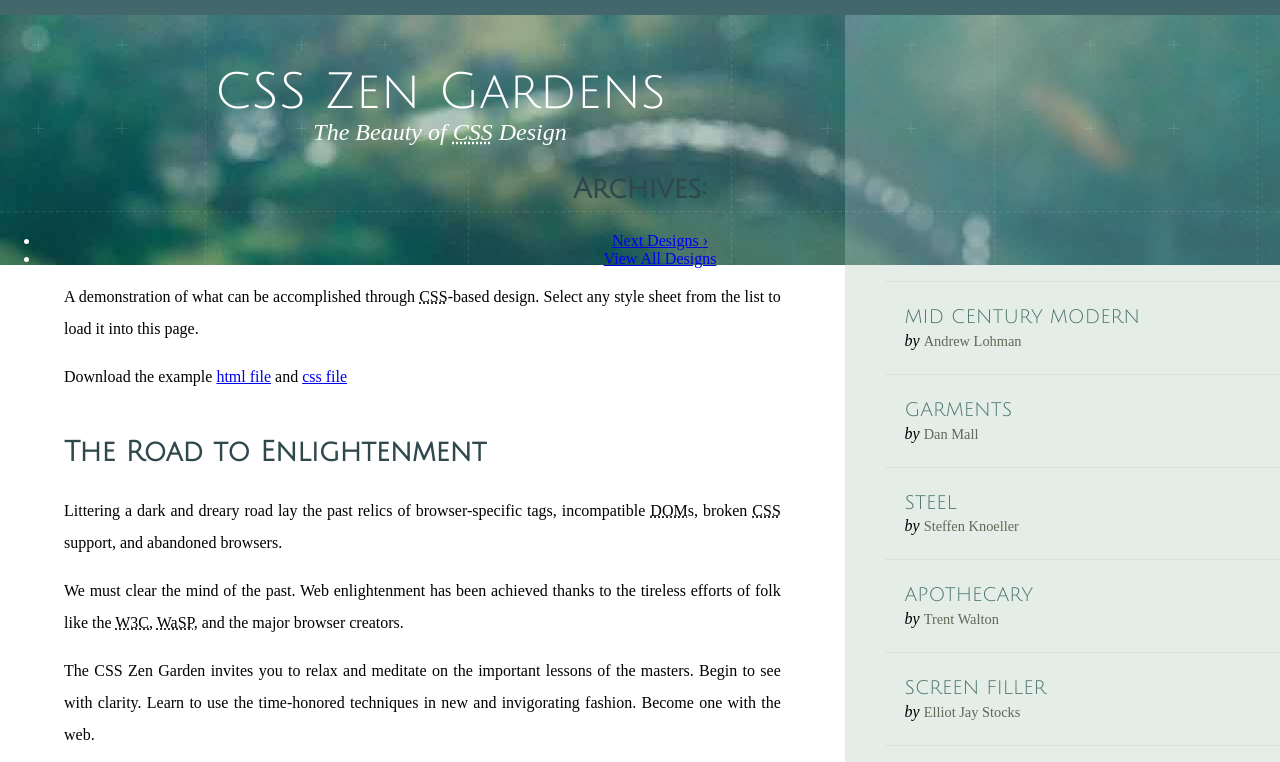
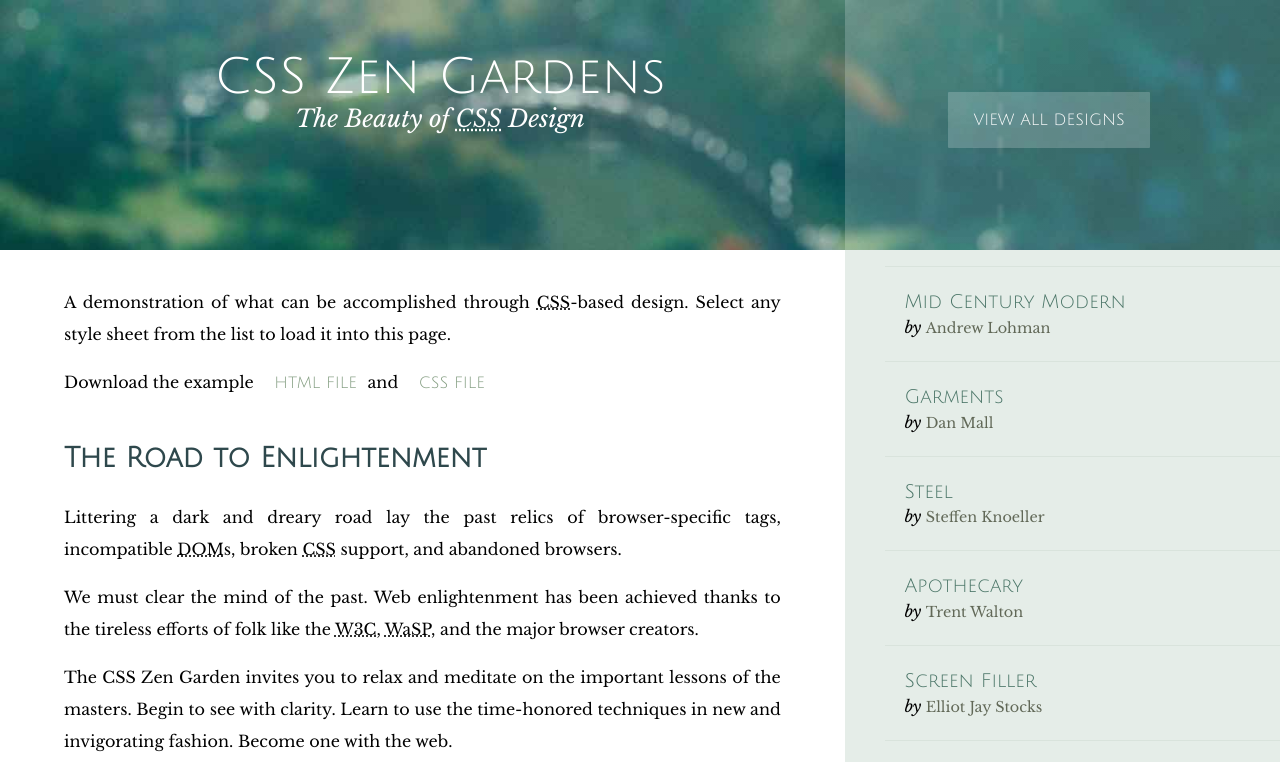
Before and after one commit to anandtoshniwal93/HTML, a plain HTML site: page html/codepen.html in a window 1280 px wide. Shown: the top 762 px of the page. Drawn offline with nearby package versions, Linux system fonts and the light colour scheme.

Commit message:
updated css zen assignment design

```diff
--- a/css/codepen.css
+++ b/css/codepen.css
@@ -4,6 +4,7 @@ body {
     margin: 0;
     padding: 0;
     font-size: 100%;
+    font-family: 'Libre Baskerville', sans-serif;
 }
 
 .page-wrapper {
@@ -15,6 +16,7 @@ header {
     background: url("../image/gridlines.png"), url("../image/huntington.jpg") no-repeat;
     text-align: center;
     color: white;
+
 }
 
 h1,
@@ -40,12 +42,33 @@ h3 {
     font-family: 'Julius Sans One', sans-serif;
     font-size: 28px;
 }
+.zen-resources li a{
+    color: #497466;
+}
+.intro a, .intro a:visited {
+    position: relative;
+    display: inline-block;
+    padding: 1px 5px 1px 15px;
+    margin: -1px 1px -1px 1px;
+    -webkit-border-radius: 1px;
+    -moz-border-radius: 1px;
+    border-radius: 1px;
+    color: #809b7e;
+    font-family: 'Julius Sans One', sans-serif;
+    text-transform: uppercase;
+}
+.intro a:hover, .intro a:focus {
+    z-index: 2;
+    color: #fff;
+    background: #3d8a9f;
+    text-decoration: none;
+}
 
 .summary,
 .preamble,
 .supporting {
     box-sizing: border-box;
-    padding: 0 5% 0 5%;
+    padding: 0% 5% 0 5%;
     text-align: justify;
 }
 
@@ -95,7 +118,7 @@ div.zen-resources ul li {
 
 .design-selection li,
 .zen-resources li {
-    padding: 1.5em 5%;
+     padding: 1.5em 5%;
     border-top: solid 1px #d9e3dc;
     color: black;
     font-style: italic;
@@ -103,6 +126,10 @@ div.zen-resources ul li {
 
 .zen-resources li {
     border-top: solid 1px #a0b9ad;
+    font-style: normal;
+    display: block;
+    margin-bottom: 0.25em;
+    font-family: 'Julius Sans One', sans-serif;
     font-style: normal;
 }
 
@@ -112,7 +139,6 @@ div.zen-resources ul li {
     font-family: 'Julius Sans One', sans-serif;
     font-size: 1.2em;
     font-style: normal;
-    text-transform: uppercase;
     color: #497466;
 }
 
@@ -127,13 +153,13 @@ div.zen-resources ul li {
     text-align: center;
     font-size: 2em;
     font-style: italic;
-    background: url("../image/gridlines.png"), url("../image/koi.jpg");
+    background: url("../image/gridlines.png"), url("../image/koi.jpg") no-repeat;
     box-shadow: inset 0 0 100px rgba(255, 255, 255, 0.3);
     margin-left: 0;
     margin-bottom: 0;
     margin-left: -9%;
-    padding-top:5%;
-    padding-bottom:5% ;
+    padding-top: 5%;
+    padding-bottom: 5%;
     color: #799692;
 }
 
@@ -149,12 +175,11 @@ div.zen-resources ul li {
     h3 {
         text-align: left;
     }
-    div#zen-participation
-    div#zen-benefits {
+    div#zen-participation div#zen-benefits {
         padding-left: 5%;
         margin-left: -5%;
         margin-right: -5%;
-        padding-right:1%;
+        padding-right: 1%;
     }
     body {
         font-size: 20px;
@@ -162,45 +187,46 @@ div.zen-resources ul li {
     footer {
         display: none;
     }
-    #side li{
+    #side li {
         float: none;
-        width:100%;
+        width: 100%;
         text-align: center;
     }
 }
+
 @media only screen and (max-width: 1131px) {
     .requirements p:last-child {
         width: 100%;
         padding-left: 10%;
         padding-right: 5%;
-     }
+    }
     footer {
         display: none;
     }
-     div.participation,
+    div.participation,
     div.benefits {
         padding-left: 6%;
         margin-left: -6%;
         margin-right: -6%;
         padding-right: 6%;
     }
-.sidebar li{
-    float:left;
-    width:40%;
-  }
+    .sidebar li {
+        float: left;
+        width: 40%;
+    }
 }
 
 @media only screen and (min-width: 1132px) {
     body {
         background: linear-gradient(to right, #ffffff 0%, #ffffff 66%, #e5ede8 66%, #e5ede8 100%);
+
     }
     header {
-        width: 100%;
-        -webkit-background-size: cover;
         background: linear-gradient(to right, rgba(255, 255, 255, 0) 0%, rgba(255, 255, 255, 0.0) 66%, rgba(255, 255, 255, 0.2) 20%, rgba(255, 255, 255, 0.2) 20%), url("../image/gridlines.png"), url("../image/huntington.jpg") no-repeat;
         z-index: 2;
         height: 250px;
-        border-top: 15px solid #42686B;
+
+        background-size: cover;
     }
     h1,
     h2 {
@@ -210,6 +236,14 @@ div.zen-resources ul li {
         font-size: 16px;
         line-height: 2;
         font-weight: normal;
+    }
+    #view{
+        top:-40px;
+        margin-left: 64% ;
+        padding: 1.5% 2% 1.5% 2%;
+        color: white;
+        background: rgba(255, 255, 255, 0.2) 20%;
+
     }
     .summary,
     .preamble {
@@ -223,10 +257,14 @@ div.zen-resources ul li {
     .supporting {
         float: left;
     }
+    .summary{
+        margin-top:20px;
+    }
     .wrapper {
         position: absolute;
         left: 66%;
         width: 34%;
+
     }
     div.participation,
     div.benefits {
@@ -237,12 +275,17 @@ div.zen-resources ul li {
         padding-left: 9%;
     }
     .zen-resources {
-        margin-top: 100px;
+
+        margin-top: 270px;
+    }
+    a{
+        color: #0d8ba1;
+        text-decoration: none;
     }
     .requirements p:last-child {
         padding-right: 43.4%;
-        padding-left:35%;
-
+        padding-left: 35%;
+        background-size: cover;
     }
     footer {
         width: 100%;
@@ -253,6 +296,7 @@ div.zen-resources ul li {
         text-align: center;
         font-size: 50px;
         font-family: 'regular', sans-serif;
+
     }
     footer a {
         position: relative;
@@ -262,5 +306,6 @@ div.zen-resources ul li {
         padding: 40px 0 0 0;
         margin: 0 0.5em;
         color: rgba(255, 255, 255, 0.5);
+        text-decoration: none;
     }
 }
--- a/css/table_forms.css
+++ b/css/table_forms.css
@@ -1,5 +1,5 @@
 table {
-  font: 14px "Helvetica Neue", Helvetica, Arial, sans-serif;
+  font: 14px ;
   border-collapse: collapse;
   width: 100%;
 }
--- a/html/codepen.html
+++ b/html/codepen.html
@@ -11,22 +11,8 @@
         <header role="banner">
             <h1>CSS Zen Gardens</h1>
             <h2>The Beauty of <abbr title="Cascading Style Sheets">CSS</abbr> Design</h2>
-            <div class="design-archives" id="design-archives">
-                <h3 class="archives">Archives:</h3>
-                <nav role="navigation">
-                    <ul>
-                        <li class="next">
-                            <a href="/214/page1">
-                                Next Designs <span class="indicator">&rsaquo;</span>
-                            </a>
-                        </li>
-                        <li class="viewall">
-                            <a href="http://www.mezzoblue.com/zengarden/alldesigns/" title="View every submission to the Zen Garden.">
+            <a id="view" href="http://www.mezzoblue.com/zengarden/alldesigns/" title="View every submission to the Zen Garden.">
                                 View All Designs                            </a>
-                        </li>
-                    </ul>
-                </nav>
-            </div>
         </header>
 
         <div class="summary" id="zen-summary" role="article">
```
